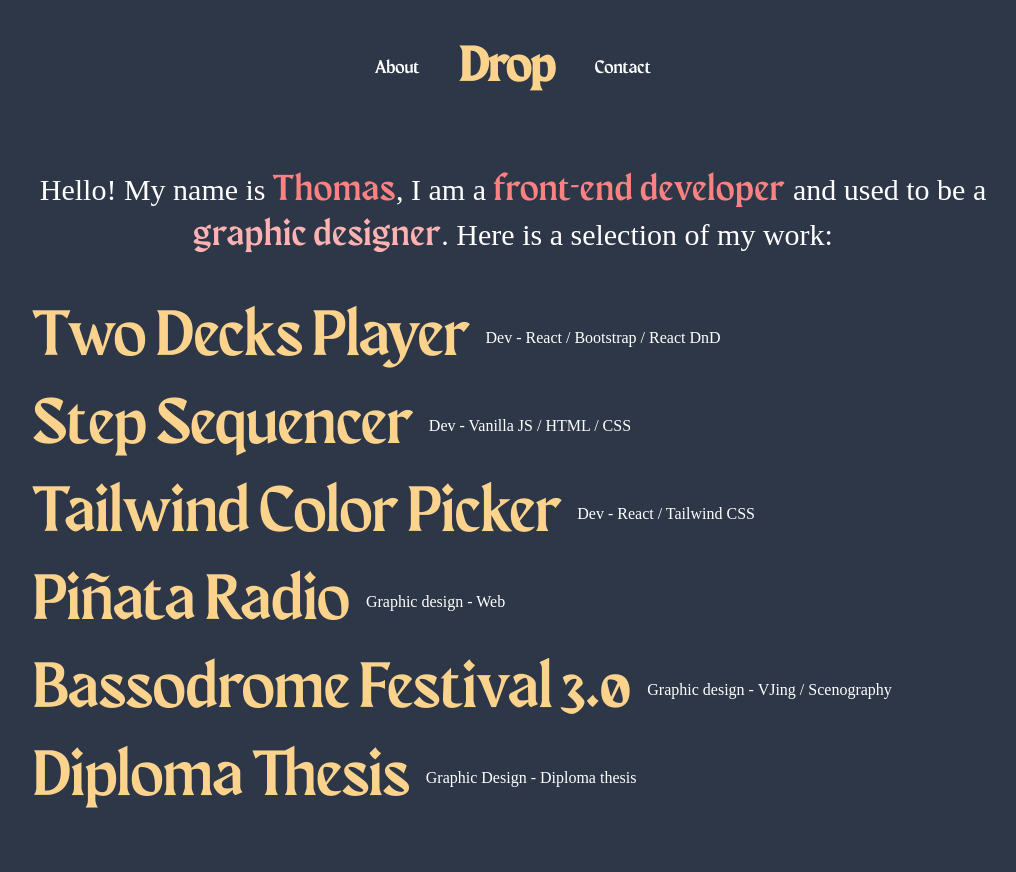
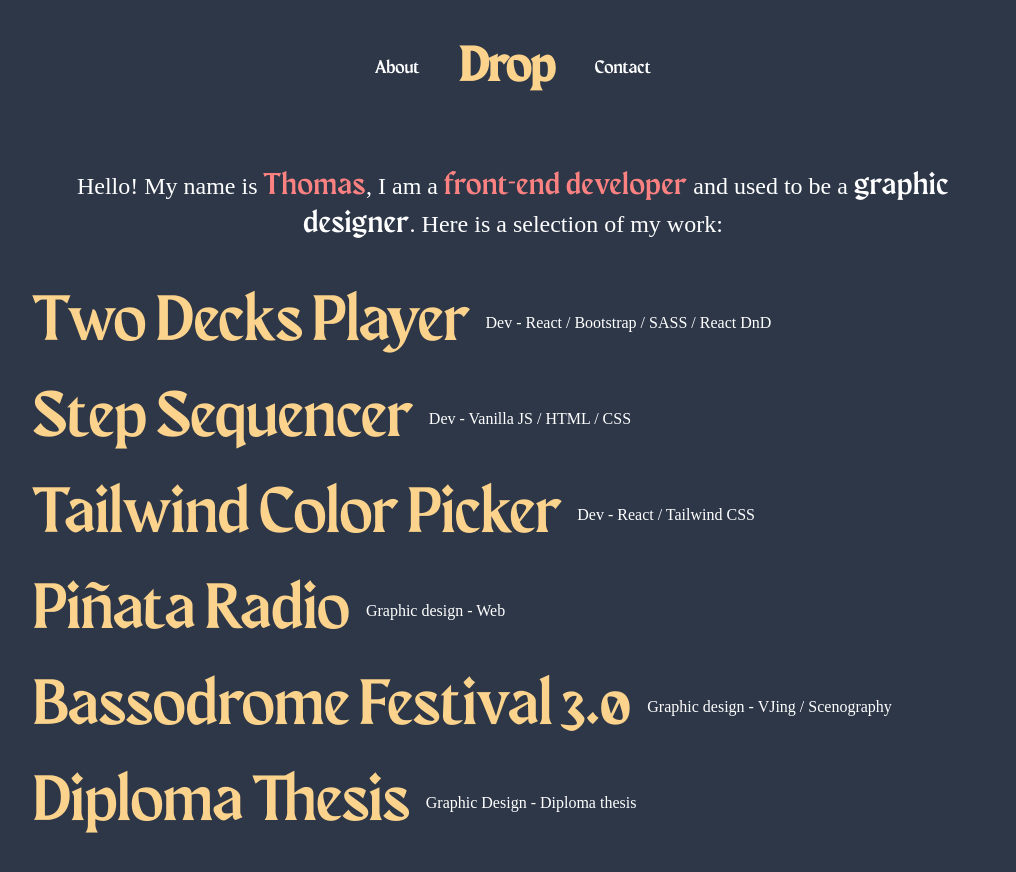
Before and after one commit to Toww/droplab-old, a Next.js app: page / in a window 1280 px wide. Shown: the top 872 px of the page, without its empty margins (127-1143 px from the left). Built offline with nearby package versions, Linux system fonts and the light colour scheme.

Commit message:
style corrections

```diff
--- a/components/ProjectsList.js
+++ b/components/ProjectsList.js
@@ -7,10 +7,10 @@ const ProjectsList = ({ allProjectsData }) => {
         {allProjectsData.map(({ id, type, title }) => (
           <li
             key={id}
-            className="transition-all duration-200 ease-in-out mb-12 md:mb-6 border-solid border-orange-300 border-b-1 hover:border-b-8"
+            className="transition-all duration-200 ease-in-out mb-12 md:mb-8 border-solid border-orange-300 border-b-1 hover:border-b-8"
           >
             <Link href="/projects/[id]" as={`/projects/${id}`}>
-              <a className="lg:flex justify-start items-center">
+              <a className="lg:flex justify-start items-center leading-none">
                 <h3 className="font-custom text-6xl text-orange-300 leading-none">
                   {title}
                 </h3>
--- a/components/VimeoEmbed.js
+++ b/components/VimeoEmbed.js
@@ -1,7 +1,7 @@
 const VimeoEmbed = ({ videoUrl }) => {
   return (
     <>
-      <div style={{padding:'56.25% 0px 0px 0px',position:'relative'}}>
+      <p style={{padding:'56.25% 0px 0px 0px',position:'relative'}}>
         <iframe
           src={videoUrl}
           style={{ position:'absolute', top:"0px", left:"0px", width:'100%', height:'100%' }}
@@ -9,7 +9,7 @@ const VimeoEmbed = ({ videoUrl }) => {
           allow="autoplay; fullscreen"
           allowFullScreen
         ></iframe>
-      </div>
+      </p>
       <script src="https://player.vimeo.com/api/player.js"></script>
     </>
   );
--- a/pages/index.js
+++ b/pages/index.js
@@ -7,8 +7,8 @@ export default function Home({ allProjectsData }) {
     <MainLayout title="Homepage">
 
       <header>
-        <h1 className="text-white text-center text-3xl leading-tight">
-          Hello! My name is <span className="font-custom text-4xl text-red-400 tracking-wide leading-tight">Thomas</span>, I am a <span className="font-custom text-4xl text-red-400 tracking-wide leading-tight"> front-end developer</span> and used to be a <span className="font-custom text-4xl text-red-300 tracking-wide leading-tight"> graphic designer</span>. Here is a selection of my work:
+        <h1 className="text-white text-center text-2xl leading-tight">
+          Hello! My name is <span className="font-custom text-3xl text-red-400 tracking-wide leading-tight">Thomas</span>, I am a <span className="font-custom text-3xl text-red-400 tracking-wide leading-tight"> front-end developer</span> and used to be a <span className="font-custom text-3xl tracking-wide leading-tight"> graphic designer</span>. Here is a selection of my work:
         </h1>
       </header>
       <main>
--- a/pages/projects/two-decks-player.mdx
+++ b/pages/projects/two-decks-player.mdx
@@ -2,10 +2,10 @@
 layout: 'project'
 title: "Two Decks Player"
 order: 1
-type: "Dev - React / Bootstrap / React DnD"
+type: "Dev - React / Bootstrap / SASS / React DnD"
 ---
 
-A music player using two decks. The project was made using React, Bootstrap, and React DnD.
+A music player using two decks. The project was made using React, Bootstrap, SASS, and React DnD.
 Songs can be loaded to the decks via context menu (on click) or drag and drop.
 The current state of the songs is kept on refresh / reload via local storage.
 
```
Also changed, not shown: pages/projects/bassodrome.mdx (line endings or trailing spaces).
